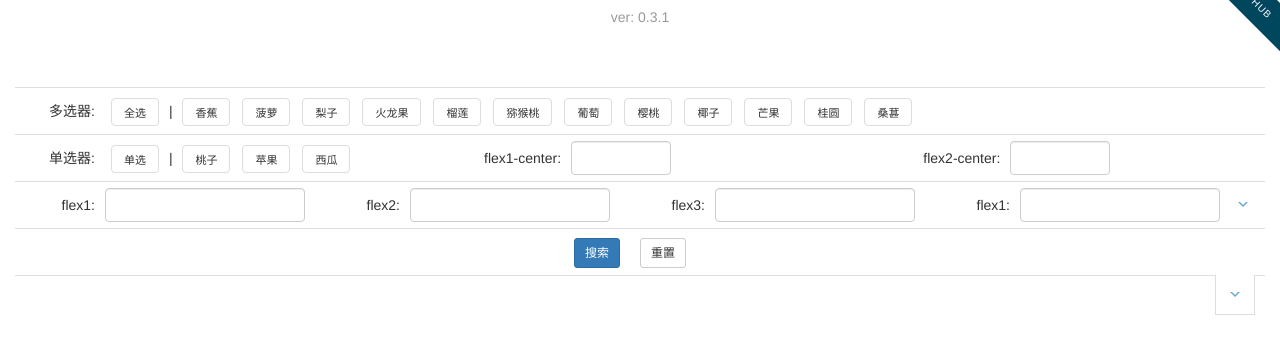
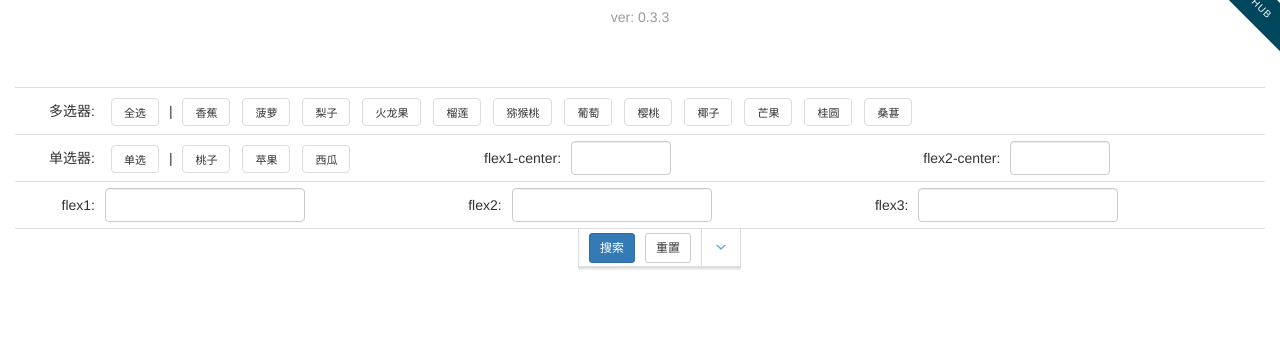
Before and after one commit to Moerj/ngScreening, a website: page index.html in a window 1280 px wide. Shown: the part 63-416 px from the top of the page. Drawn offline with nearby package versions, Linux system fonts and the light colour scheme.

Commit message:
将控制按钮整合为一个容器
控制按钮都在一个浮动块内，布局在外壳正下方。

```diff
--- a/index.html
+++ b/index.html
@@ -18,7 +18,7 @@
 </head>
 <body>
 	<h1 class="PluginName">ngScreening</h2>
-	<p class="Version">ver: 0.3.1</p>
+	<p class="Version">ver: 0.3.3</p>
 	<div class="githubTag">
 		<a class="github" href="https://github.com/Moerj/ngScreening" target="_blank">STAR ON GITHUB</a>
 	</div>
@@ -51,51 +51,6 @@
 
 			<screening label="全flex布局(这里的label会被禁用):" initrows="1">
 
-				<screening-flex label="flex1:" width="200px">
-					<input type="text" class="form-control"></input>
-				</screening-flex>
-				<screening-flex label="flex2:" width="200px">
-					<input type="text" class="form-control"></input>
-				</screening-flex>
-				<screening-flex label="flex3:" width="200px">
-					<input type="text" class="form-control"></input>
-				</screening-flex>
-				<screening-flex label="flex1:" width="200px">
-					<input type="text" class="form-control"></input>
-				</screening-flex>
-				<screening-flex label="flex2:" width="200px">
-					<input type="text" class="form-control"></input>
-				</screening-flex>
-				<screening-flex label="flex3:" width="200px">
-					<input type="text" class="form-control"></input>
-				</screening-flex>
-				<screening-flex label="flex1:" width="200px">
-					<input type="text" class="form-control"></input>
-				</screening-flex>
-				<screening-flex label="flex2:" width="200px">
-					<input type="text" class="form-control"></input>
-				</screening-flex>
-				<screening-flex label="flex3:" width="200px">
-					<input type="text" class="form-control"></input>
-				</screening-flex>
-				<screening-flex label="flex1:" width="200px">
-					<input type="text" class="form-control"></input>
-				</screening-flex>
-				<screening-flex label="flex2:" width="200px">
-					<input type="text" class="form-control"></input>
-				</screening-flex>
-				<screening-flex label="flex3:" width="200px">
-					<input type="text" class="form-control"></input>
-				</screening-flex>
-				<screening-flex label="flex1:" width="200px">
-					<input type="text" class="form-control"></input>
-				</screening-flex>
-				<screening-flex label="flex2:" width="200px">
-					<input type="text" class="form-control"></input>
-				</screening-flex>
-				<screening-flex label="flex3:" width="200px">
-					<input type="text" class="form-control"></input>
-				</screening-flex>
 				<screening-flex label="flex1:" width="200px">
 					<input type="text" class="form-control"></input>
 				</screening-flex>
--- a/js/ngScreening.js
+++ b/js/ngScreening.js
@@ -1,5 +1,5 @@
 /**
- * ngScreening v0.3.2
+ * ngScreening v0.3.3
  *
  * @license: MIT
  * Designed and built by Moer
@@ -71,7 +71,9 @@
             transclude: true,
             template: '<div class="ngScreening-start">\
                     <form class="ngScreening-container" ng-transclude></form>\
-                    <div class="ngScreening-switch"><b></b><i class="ngScreening-hide"></i></div>\
+                    <div class="ngScreening-control">\
+                        <div class="ngScreening-switch"><b></b><i class="ngScreening-hide"></i></div>\
+                    </div>\
                 </div>',
             controller: ['$scope', function($scope) {
                 this.callback = function() {
@@ -83,8 +85,9 @@
                 setTimeout(function() {
 
                     var container = angular.element(el[0].querySelector('.ngScreening-container'));
+                    var control = angular.element(el[0].querySelector('.ngScreening-control'));
 
-                    var button = container.next(); //控制外壳容器 展开/收起 的按钮
+                    var button = angular.element(el[0].querySelector('.ngScreening-switch')); //控制外壳容器 展开/收起 的按钮
                     var buttonArrow1 = button.find('b'); //按钮中的上箭头
                     var buttonArrow2 = button.find('i'); //下箭头
 
@@ -107,8 +110,6 @@
 
                     // 增加搜索和重置按钮 (如果有参数才生成)
                     if (el.attr('search') || el.attr('reset') !== undefined) {
-                        screeningButtons = angular.element('<div class="screening screening-buttons"></div>')
-                        container.append(screeningButtons);
                         if (el.attr('search')) {
                             var searchBtn = angular.element('<button type="button" class="btn btn-primary btn-sm">搜索</button>');
                             searchBtn.on('click', function(e) {
@@ -116,7 +117,7 @@
                                 search();
                                 scope.$apply();
                             });
-                            screeningButtons.append(searchBtn)
+                            control.append(searchBtn)
                         }
                         if (el.attr('reset') !== undefined) {
                             var resetBtn = angular.element('<button type="button" class="btn btn-default btn-sm">重置</button>');
@@ -127,8 +128,11 @@
                                 reset();
                                 scope.$apply();
                             });
-                            screeningButtons.append(resetBtn)
+                            control.append(resetBtn)
                         }
+                    } else {
+                        // 没有搜索和重置按钮时，伸缩按钮加宽
+                        button.css('width', '80px')
                     }
 
 
@@ -146,7 +150,10 @@
                                 if (row.attributes['important'] === undefined) {
                                     angular.element(row).toggleClass('ngScreening-hide');
                                 } else {
-                                    _resizeAll();
+                                    setTimeout(function() {
+
+                                        _resizeAll();
+                                    })
                                 }
                             });
                             buttonArrow1.toggleClass('ngScreening-hide');
@@ -159,7 +166,7 @@
                     if (initrows <= 0 || initrows == undefined) {
 
                         // s1
-                        button.remove();
+                        control.remove();
                         loadFinish();
 
                     } else if (hasHideRows) {
@@ -225,13 +232,13 @@
                     if (container[0].offsetHeight > initHeight) {
                         switchbtn.removeClass('ngScreening-hide')
                         if (openState) {
-                            el.css({ height: '', overflow: '' })
+                            el.css({ height: '', overflow: 'auto' })
                         } else {
                             el.css({ height: initHeight + 'px', overflow: 'hidden' })
                         }
                     } else {
                         switchbtn.addClass('ngScreening-hide')
-                        el.css({ height: '', overflow: '' })
+                        el.css({ height: '', overflow: 'visible' })
                     }
                 }
 
@@ -277,7 +284,7 @@
                     if (openState) {
                         el.css({ height: initHeight + 'px', overflow: 'hidden' })
                     } else {
-                        el.css({ height: '', overflow: '' })
+                        el.css({ height: '', overflow: 'auto' })
                     }
                     btnArrow1.toggleClass('ngScreening-hide');
                     btnArrow2.toggleClass('ngScreening-hide');
@@ -286,8 +293,16 @@
                 })
 
 
-                //初始化重置一次尺寸
-                resize(el[0]);
+                // 初始化数据 重置一次尺寸，用于显示尺寸按钮
+                // 用 watch 监听高度变化，也就是里面的数据渲染完成了
+                var watch = scope.$watch(function () {
+                    return container[0].offsetHeight;
+                },function (newVal, oldVal) {
+                    if (newVal!=oldVal) {
+                        watch();//销毁watch
+                        resize(el[0]);//重置容器尺寸
+                    }
+                })
 
             }
         }
--- a/less/ngScreening.less
+++ b/less/ngScreening.less
@@ -1,5 +1,5 @@
 /**
- * ngScreening v0.3.2 last updated
+ * ngScreening v0.3.3 last updated
  *
  * @license: MIT
  * Designed and built by Moer
@@ -74,20 +74,43 @@
         padding: 0;
     }
 
-    >.ngScreening-switch{
+    .control-border(){
+        border: 1px solid #ddd;
+        border-bottom-width:2px;
+        box-shadow: 0 2px 1px 0 rgba(0, 0, 0, 0.1);
+    }
+    >.ngScreening-control{
         position: absolute;
         z-index: 1;
+        width: auto;
+        height: 40px;
         bottom: -39px;
-        right: 25px;
+        left: 50%;
+        transform: translateX(-50%);
+        background-color: inherit;
+        padding-right: 10px;
+        padding-top: 4px;
+        .control-border();
+        >*{
+            float: left;
+            margin-left: 10px;
+        }
+    }
+
+    .ngScreening-switch{
+        position: absolute;
+        top: -1px;
+        right: -40px;
+        margin-right: 0;
         width: 40px;
         height: 40px;
         font-size: 15px;
         color: #66a6d1;
         cursor: pointer;
         background-color: inherit;
-        border: 1px solid #ddd;
         border-top: 0;
         text-align: center;
+        .control-border();
         >b{
             .btnArrow();
             .btnArrowUp();
@@ -141,7 +164,7 @@
             flex-grow: 1;
             flex-wrap:wrap;
             max-height: 150px;
-            overflow: auto;
+            // overflow: auto;
 
             .screening-item{ /* checkbox */
                 list-style: none;
@@ -192,7 +215,7 @@
             line-height: 25px;
             position: absolute;
             top: 10px;
-            right: 10px;
+            right: 0px;
             text-align: center;
             font-size: 12px;
             cursor: pointer;
```
Also changed, not shown: README.md, css/ngScreening.css, js/ngScreening.min.js.
